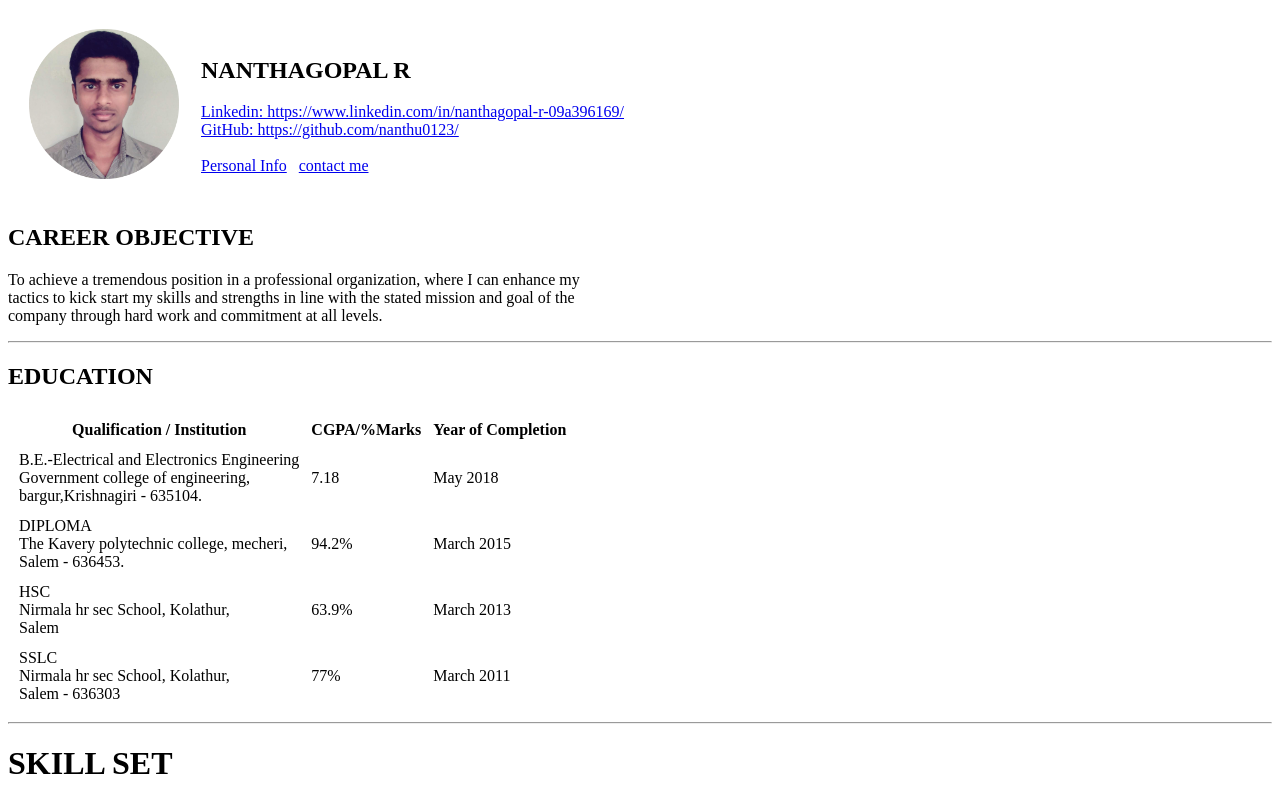
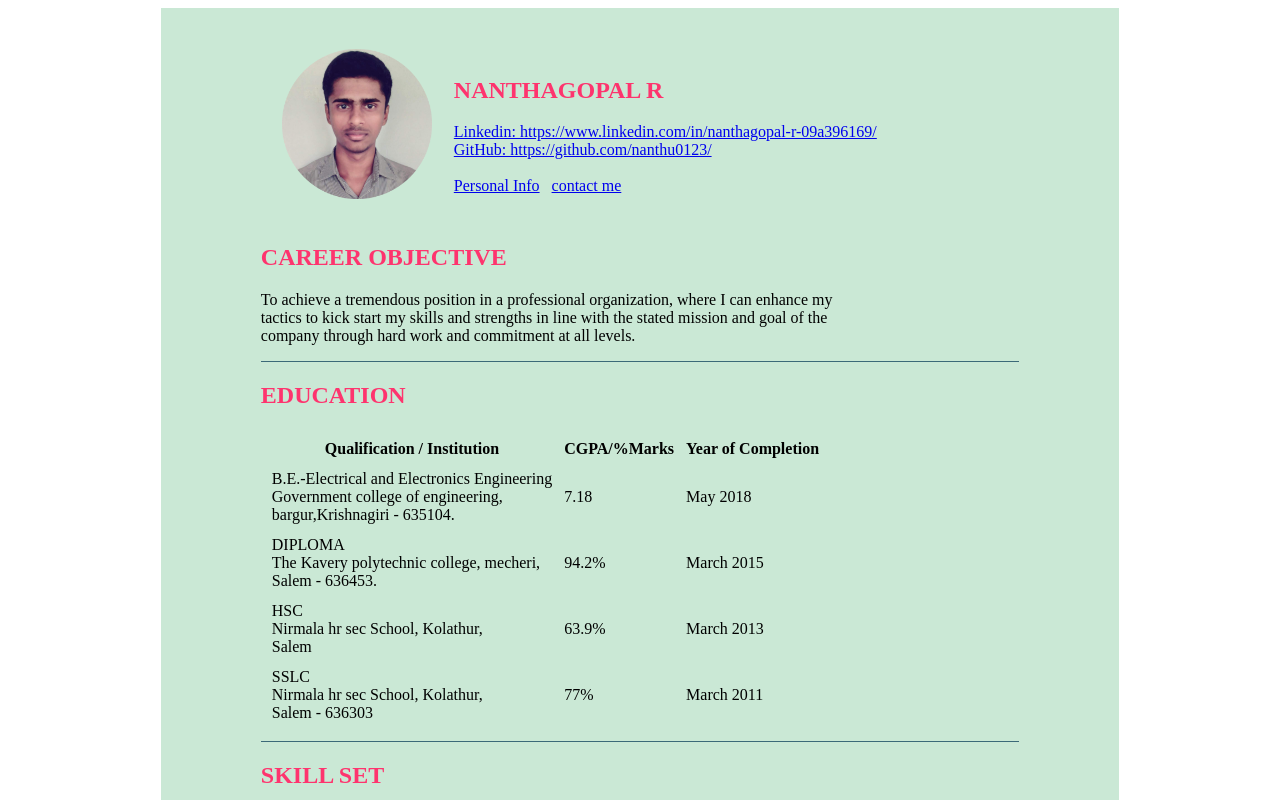
Before and after one commit to nanthu0123/CV, a plain HTML site: page index.html in a window 1280 px wide. Shown: the top 800 px of the page. Drawn offline with Linux system fonts and the light colour scheme.

Commit message:
css applied

```diff
--- /dev/null
+++ b/css/style.css
@@ -0,0 +1,22 @@
+body {
+
+}
+hr {
+  border-style: none;
+  border-top-style: solid;
+  border-top-width: 1px;
+  border-color: #3b6978;
+  width: 100%;
+}
+h2 {
+  color: #fe346e;
+}
+h2:hover {
+  color: #2b580c;
+}
+.container {
+  background-color: #cae8d5;
+  margin: auto;
+  width: 60%;
+  padding: 20px 100px 20px 100px;
+}
--- a/index.html
+++ b/index.html
@@ -3,9 +3,11 @@
   <head>
     <meta charset="UTF-8" />
     <meta name="viewport" content="width=device-width, initial-scale=1.0" />
-    <title>about me</title>
+    <title>My CV</title>
+    <link rel="stylesheet" href="css/style.css" />
   </head>
   <body>
+    <div class="container">
       <table cellspacing="20">
         <tr>
           <td>
@@ -101,7 +103,7 @@
         </tbody>
       </table>
       <hr />
-    <h1>SKILL SET</h1>
+      <h2>SKILL SET</h2>
       <table cellspacing="10">
         <tr>
           <td>
@@ -145,8 +147,8 @@
 
       <h2>PROJECT DETAILS</h2>
       <p>
-      <strong>Title:</strong> soft computing technique based unit commitment in
-      deregulated power system
+        <strong>Title:</strong> soft computing technique based unit commitment
+        in deregulated power system
       </p>
       <p><strong>Software:</strong>MATLAB</p>
       <p>
@@ -154,7 +156,8 @@
         (ABC) algorithm, to solve the profit-<br />
         based unit commitment problem with emission limitations.this approach
         effectively maximize<br />
-      the power generation companies profit when compared with existing methods.
+        the power generation companies profit when compared with existing
+        methods.
       </p>
       <hr />
       <h2>CERTIFIED COURSES</h2>
@@ -179,5 +182,6 @@
         As am sure enough that the above mentioned particulars are true to my
         knowledge and belief.
       </p>
+    </div>
   </body>
 </html>
```
Also changed, not shown: contact.html (+4 -1 lines), personal_info.html (+3 -0 lines). Lines whose indentation alone changed are shown as unchanged.
